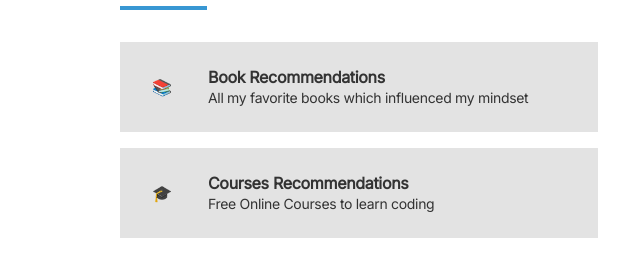
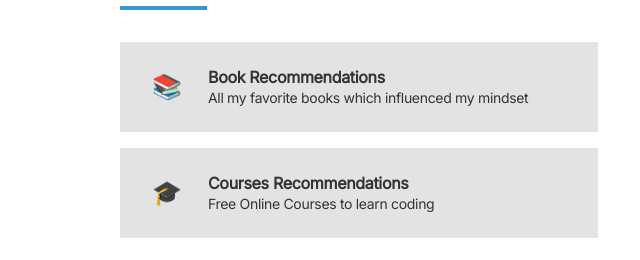
Before and after one commit to medasivasai/home, a plain HTML site: page index.html in a window 1280 px wide. Shown: the part 1141-1401 px from the top of the page, 0-640 px from the left. Drawn offline with Linux system fonts and the light colour scheme; a script that the page names is missing.

Commit message:
Update styles.css

```diff
--- a/css/styles.css
+++ b/css/styles.css
@@ -345,7 +345,7 @@ nav a:hover::before {
 .explore-link-icon {
     flex: 0 0 4rem;
     padding-left: 0.5rem;
-    font-size: 1.5erm;
+    font-size: 1.5rem;
 }
 
 .ex-p {font-size: 0.875rem;}
```
